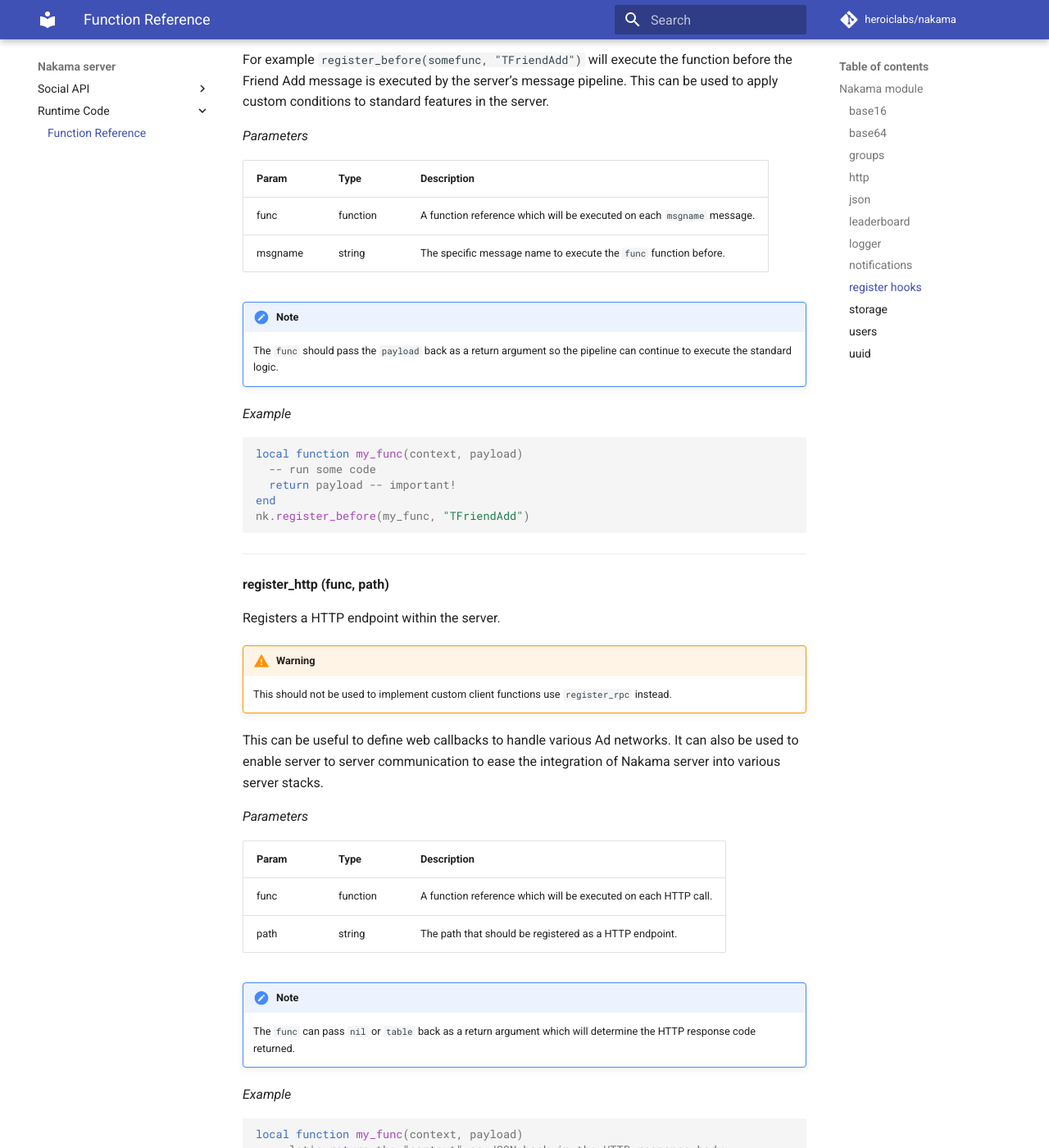
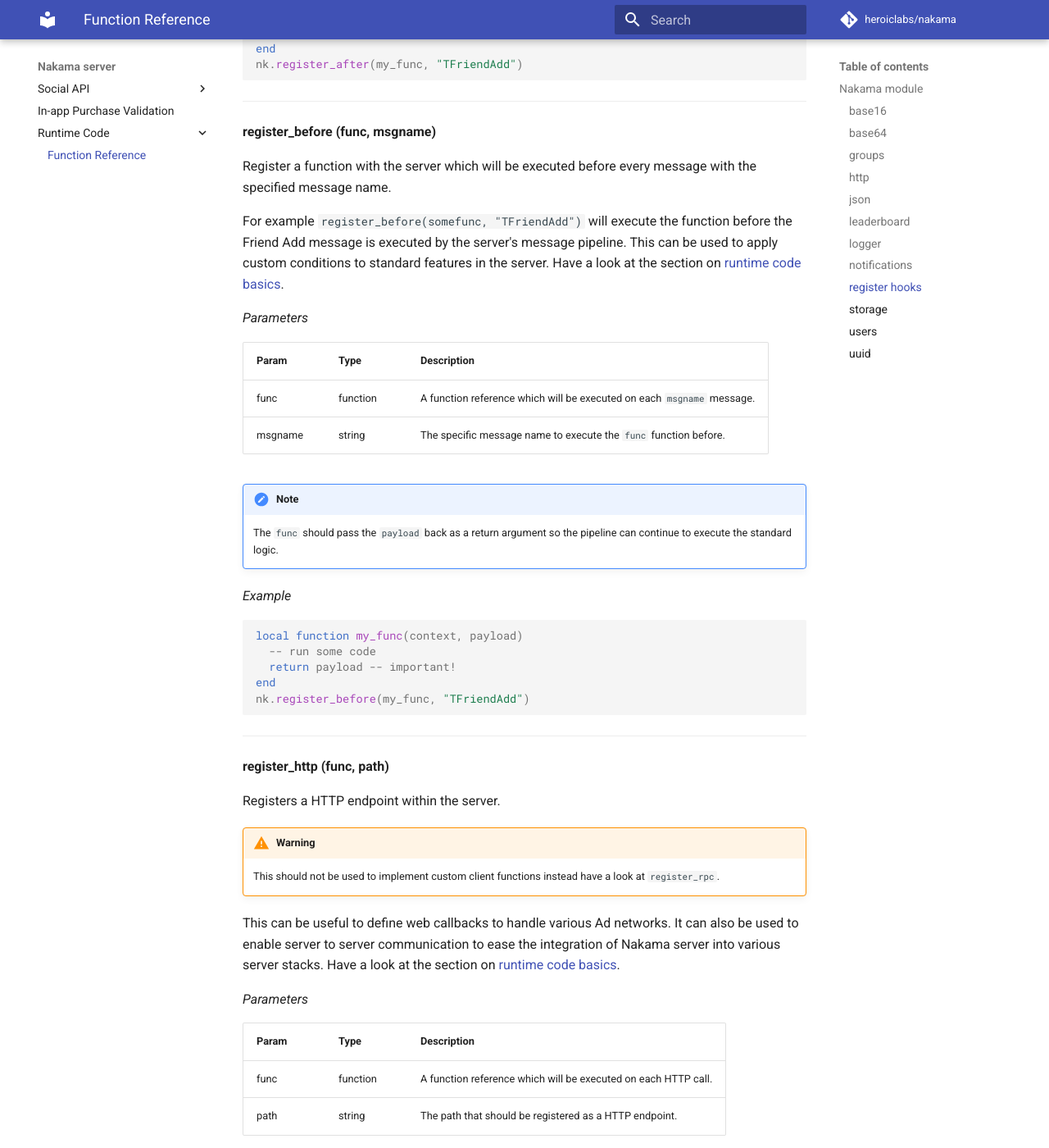
Before and after one commit to heroiclabs/nakama-docs, an MkDocs documentation site: the page built from docs/runtime-function-reference.md, in a window 1280 px wide and 1400 px high, scrolled down 8598 px. Shown: the whole window at 82% size. Built offline with MkDocs 1.6.1 and Material for MkDocs 9.7.7, drawn with Linux system fonts in a browser that asks for light colours; comment, search, counter and statistics services are not loaded; old or Windows-style settings are respelled for this version of MkDocs; some of the changed text lies outside the part shown.

Commit message:
Post review changes.

```diff
--- a/docs/runtime-function-reference.md
+++ b/docs/runtime-function-reference.md
@@ -344,7 +353,7 @@
 
 Register a function with the server which will be executed after every message with the specified message name.
 
-This can be used to apply custom logic to standard features in the server. Similar to the `register_before` function but it will not block the execution pipeline. The logic will be executed in parallel to any response message sent back to a client.
+This can be used to apply custom logic to standard features in the server. Similar to the `register_before` function but it will not block the execution pipeline. The logic will be executed in parallel to any response message sent back to a client. Have a look at the section on [runtime code basics](runtime-code-basics.md).
 
 _Parameters_
 
@@ -368,7 +377,7 @@
 
 Register a function with the server which will be executed before every message with the specified message name.
 
-For example `register_before(somefunc, "TFriendAdd")` will execute the function before the Friend Add message is executed by the server’s message pipeline. This can be used to apply custom conditions to standard features in the server.
+For example `register_before(somefunc, "TFriendAdd")` will execute the function before the Friend Add message is executed by the server's message pipeline. This can be used to apply custom conditions to standard features in the server. Have a look at the section on [runtime code basics](runtime-code-basics.md).
 
 _Parameters_
 
@@ -397,9 +406,9 @@
 Registers a HTTP endpoint within the server.
 
 !!! warning
-    This should not be used to implement custom client functions use `register_rpc` instead.
+    This should not be used to implement custom client functions instead have a look at `register_rpc`.
 
-This can be useful to define web callbacks to handle various Ad networks. It can also be used to enable server to server communication to ease the integration of Nakama server into various server stacks.
+This can be useful to define web callbacks to handle various Ad networks. It can also be used to enable server to server communication to ease the integration of Nakama server into various server stacks. Have a look at the section on [runtime code basics](runtime-code-basics.md).
 
 _Parameters_
 
@@ -437,7 +446,7 @@
 
 Registers a function for use with client RPC to the server.
 
-The ID can be any string identifier and is sent by the client. The ID is used to map the client RPC message to the specific function to execute.
+The ID can be any string identifier and is sent by the client. The ID is used to map the client RPC message to the specific function to execute. Have a look at the section on [runtime code basics](runtime-code-basics.md).
 
 _Parameters_
 
--- a/mkdocs.yml
+++ b/mkdocs.yml
@@ -47,6 +47,11 @@
 #  - 'Managed cloud': 'managed-cloud.md'
 #  - 'Production settings': 'production-settings.md'
 #  - 'Upgrades': 'nakama-upgrades.md'
+#- 'Unity engine': 'nakama-unity-engine.md'
+#- 'Unreal engine': 'nakama-unreal-engine.md'
+#- 'Android guide': 'nakama-android-guide.md'
+#- 'iOS/Swift guide': 'nakama-ios-swift-guide.md'
+#- 'JavaScript guide': 'nakama-javascript-guide.md'
 #- 'Fundamentals':
 #  - 'Nakama CLI': 'server-cli.md'
 #  - 'Authentication': 'authentication.md'
@@ -62,18 +67,14 @@
   - 'Friends': 'friends.md'
 #  - 'Groups and clans': 'groups-clans.md'
   - 'In-app Notifications': 'in-app-notifications.md'
-#  - 'Realtime Chat': 'realtime-chat.md'
+  - 'Realtime Chat': 'realtime-chat.md'
 #- 'For games':
 #  - 'Leaderboards': 'leaderboards.md'
 #  - 'Matchmaker': 'matchmaker.md'
 #  - 'Multiplayer':
 #    - 'Realtime games': 'multiplayer-realtime.md'
 #    - 'Turn-based': 'multiplayer-turn-based.md'
-#- 'Unity engine': 'nakama-unity-engine.md'
-#- 'Unreal engine': 'nakama-unreal-engine.md'
-#- 'Android guide': 'nakama-android-guide.md'
-#- 'iOS/Swift guide': 'nakama-ios-swift-guide.md'
-#- 'JavaScript guide': 'nakama-javascript-guide.md'
+- 'In-app Purchase Validation': 'in-app-purchase-validation.md'
 - 'Runtime Code':
 #  - 'Basics': 'runtime-code-basics.md'
 #  - 'Best practices': 'runtime-code-best-practices.md'
```
Also changed, not shown: other parts of docs/runtime-function-reference.md (+12 -3 lines), docs/friends.md (+1 -1 lines), docs/in-app-notifications.md (+15 -14 lines), docs/in-app-purchase-validation.md (added, +1 -0 lines).
